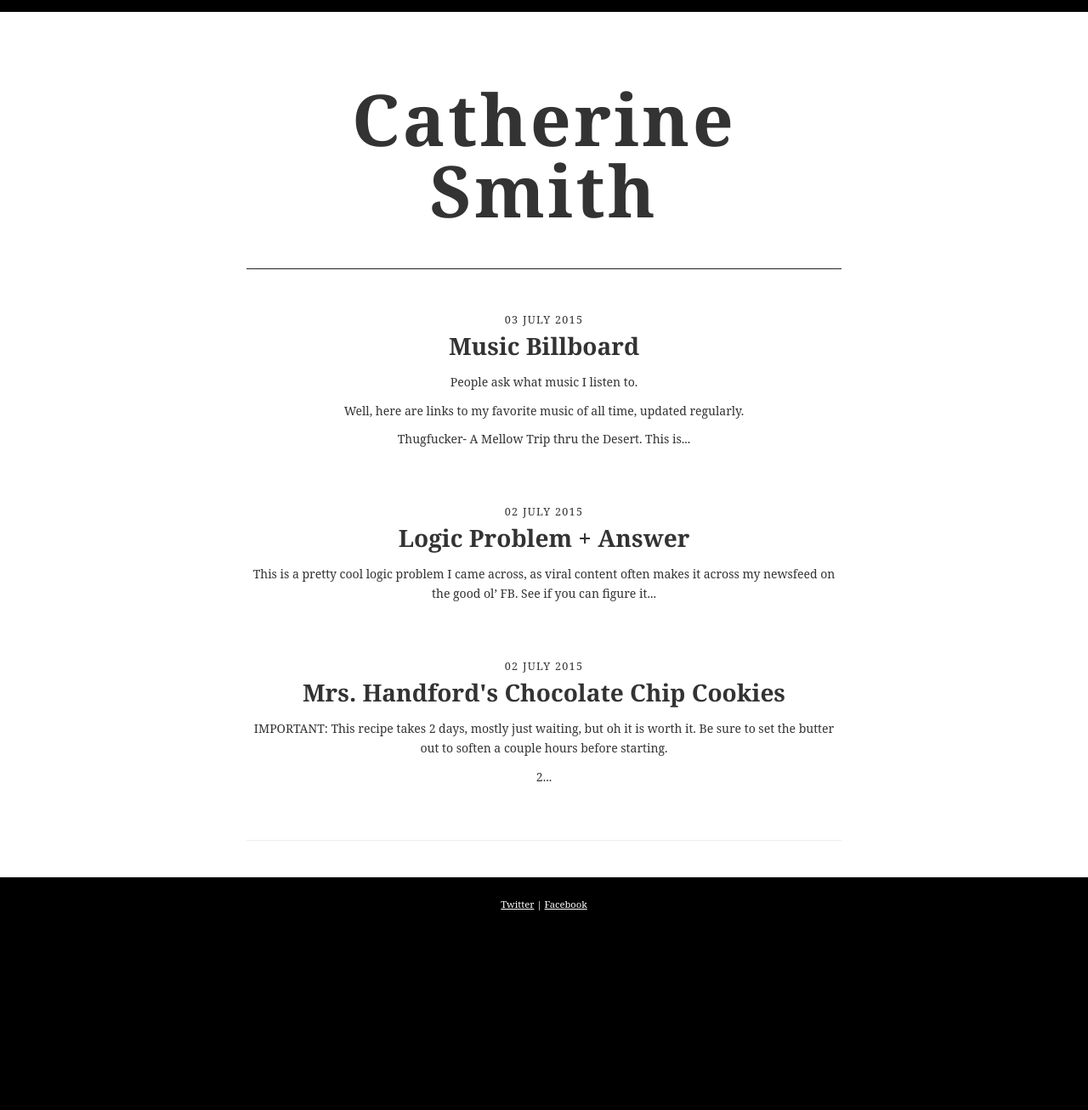
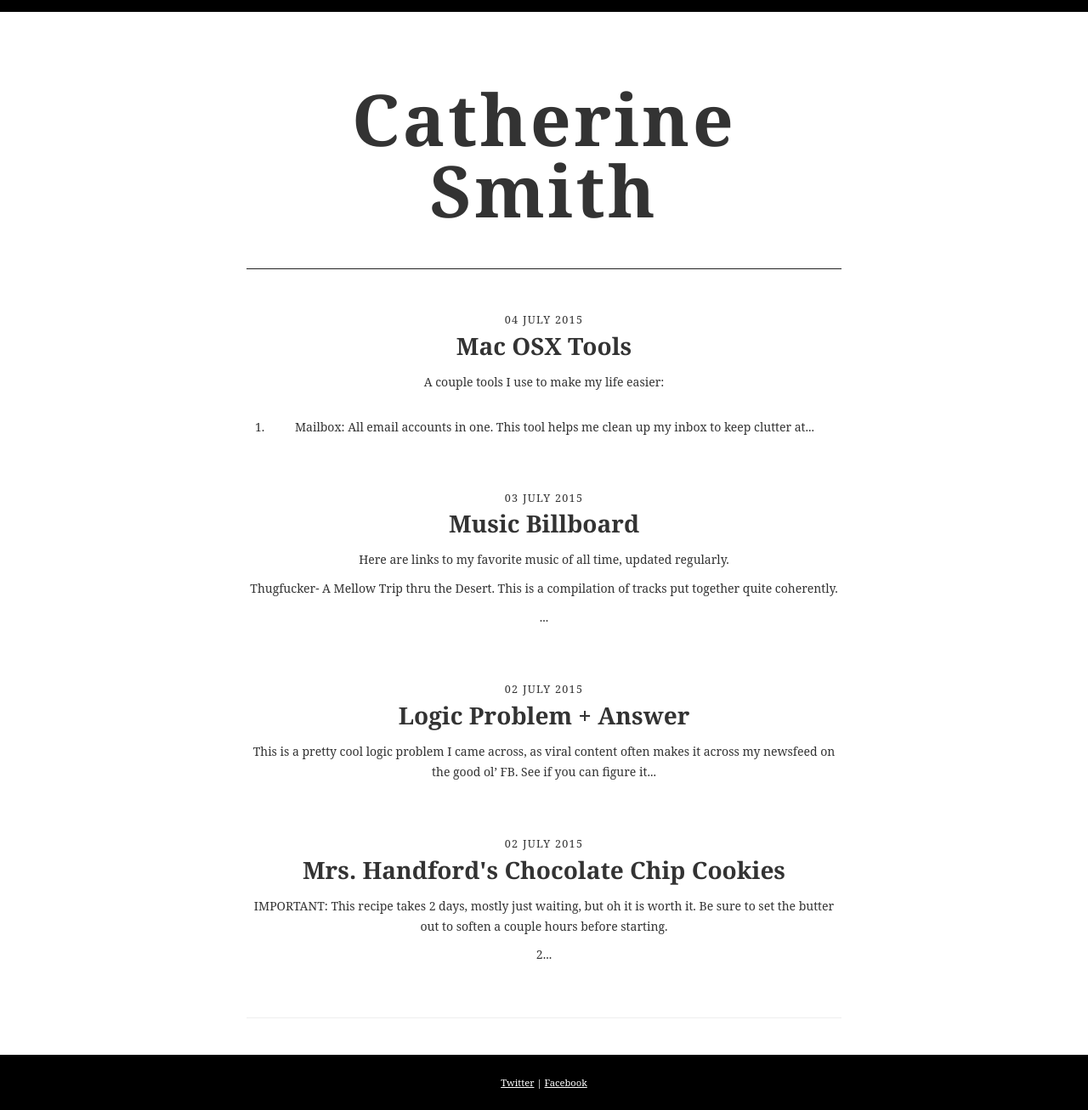
Before and after one commit to eastandwestwind/notes, a Jekyll site: the page built from index.html, in a window 1280 px wide. Shown: the whole page at 85% size. Built offline with Jekyll 4.4.1, drawn with Linux system fonts in a browser that asks for light colours; some web fonts are replaced; the list of posts is cut into pages by our own code; before the commit the page ends 1098 px from its top, so only the background shows below that.

Commit message:
added mac osx tools post

```diff
--- a/_posts/2015-07-03-music.md
+++ b/_posts/2015-07-03-music.md
@@ -3,15 +3,13 @@ layout: post_page
 title: Music Billboard
 ---
 
-People ask what music I listen to.
+Here are links to my favorite music of all time, updated regularly.
 
-Well, here are links to my favorite music of all time, updated regularly.
-
-<a href="https://soundcloud.com/thugfucker/a-mellow-trip-thru-the-desert">Thugfucker- A Mellow Trip thru the Desert</a>. This is a compilation of tracks put together in quite coherently.
+<a href="https://soundcloud.com/thugfucker/a-mellow-trip-thru-the-desert">Thugfucker- A Mellow Trip thru the Desert</a>. This is a compilation of tracks put together quite coherently.
 
 <a href="https://www.youtube.com/watch?v=sDI6HTR9arA">Blackmill Feat. Veela - Let It Be</a>. This is a chill melodic dubstep piece.
 
-<a href="https://www.youtube.com/watch?v=m7Eeeh1IqVE&index=7&list=FLwuJBr3NfueLvMF6WP6Vpxg">J.S. Bach: Prelude BWV 998</a>. This work is, here, played on a lute. Fantastic bass, don't you say?
+<a href="https://www.youtube.com/watch?v=m7Eeeh1IqVE&index=7&list=FLwuJBr3NfueLvMF6WP6Vpxg">J.S. Bach: Prelude BWV 998</a>. This work is performed on a lute.
 
 <a href="https://www.youtube.com/watch?v=foWxoMsl2hI&list=FLwuJBr3NfueLvMF6WP6Vpxg&index=8">Dave Stovall- Dave is in a Meeting</a>. I found this by watching a marimba piece on youtube, then contacted Dave, who said the marimba piece was an arrangement of this, a work for electric guitar and full string orchestra. If you're interested, the marimba piece is <a href="https://www.youtube.com/watch?v=kdtmXYa6lz8">here</a>.
 
--- /dev/null
+++ b/_posts/2015-07-04-tools.md
@@ -0,0 +1,24 @@
+---
+layout: post_page
+title: Mac OSX Tools
+---
+
+A couple tools I use to make my life easier:
+
+1. Mailbox: All email accounts in one.
+This tool helps me clean up my inbox to keep clutter at a minimum. Easy swipe functionalities to trash, archive, add to a list, or save for later.
+
+2. Sunrise: A calendar app that syncs with google calendars.
+It is much easier to work with than the google calendar app.
+
+3. f.lux: Adusts screen tint to match environment.
+In the daytime, it matches the sun, and at night, it matches the room you are in, which is a preset. This aids in sleep, especially when working later at night on the computer. Customizable gradients and sleep patterns are available.
+
+4. Cinch: Resizes window based on which screen edge you hover over.
+This comes standard with windows computers now, but not with macs. Readjusting a window to half screen, full screen, and different desktops is possible with Cinch.
+
+5. Delicious: Save links and tag them with keywords.
+This is much more than a bookmark tool, because of the tagging capability. This makes links a lot easier to find later.
+
+6. Dropbox: Keep files off computer!
+Pretty self-explainatory, but dropbox is great. I like to set up my screenshot functionality to automatically save within a folder in dropbox.
```
Also changed, not shown: 1 other file.
